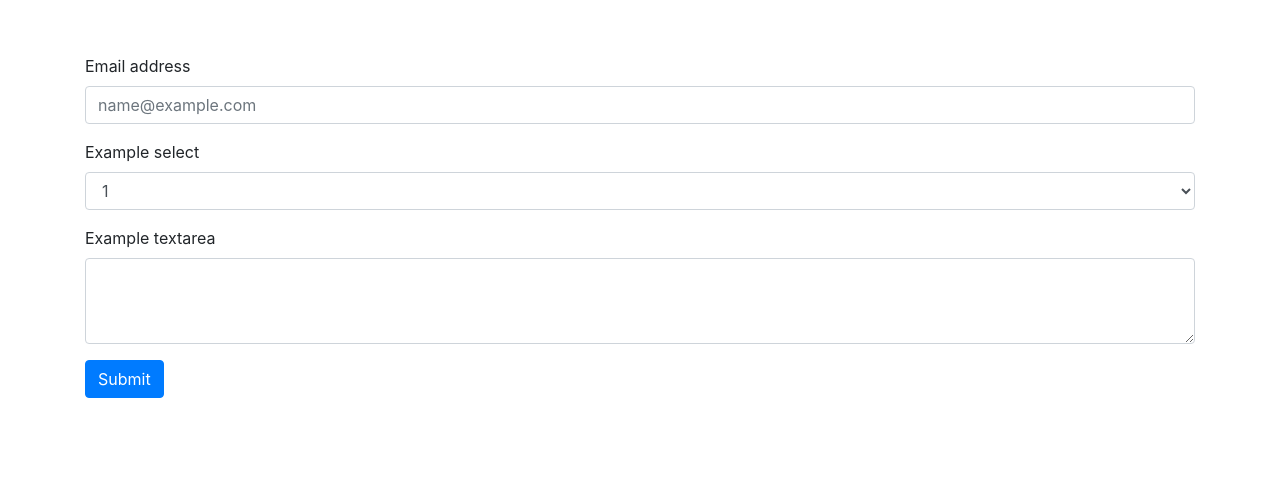
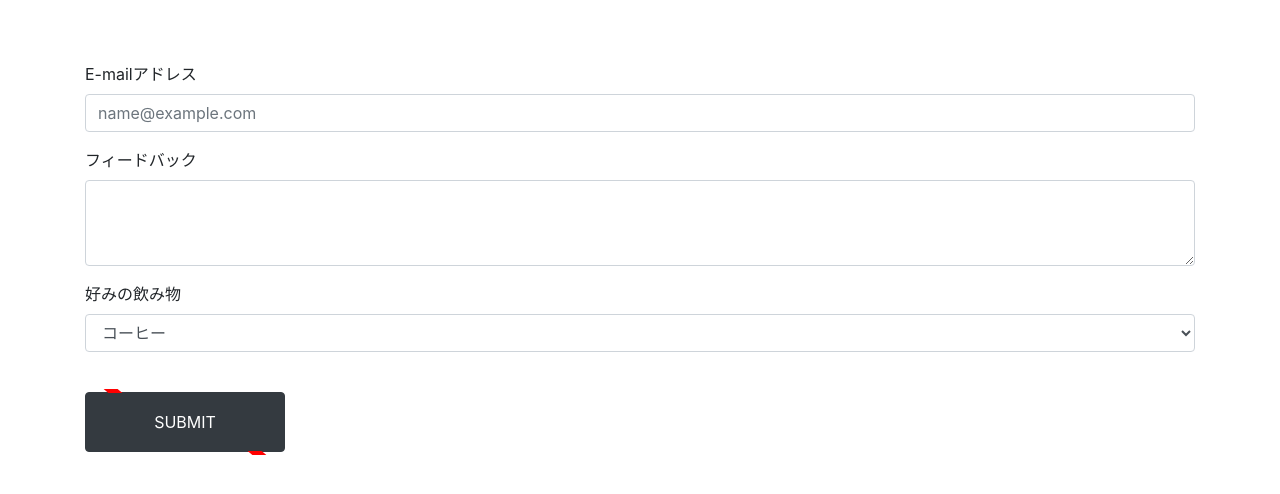
Before and after one commit to SotaTsurushima/NewPortfolio, a plain HTML site: page index.html in a window 1280 px wide. Shown: the part 1804-2298 px from the top of the page. Before the commit the page ends 2272 px from the top, so only its background shows below. Drawn offline with nearby package versions, Linux system fonts and the light colour scheme.

Commit message:
Add files via upload

```diff
--- a/index.html
+++ b/index.html
@@ -22,11 +22,9 @@
                   <li class="nav-item">
                   <a class="nav-link active" aria-current="page" href="#">Home</a>
                   </li>
-              <li class="nav-item">
-                <a class="nav-link" href="#">Link</a>
-              </li>
+                  <li class="nav-item"><a class="nav-link active" href="#information">information</a></li>
+                  <li class="nav-item"><a class="nav-link active" href="#goodpoint">良いところ</a></li>
                   </ul>
-
               </div>
             </div>
             </nav>
@@ -35,7 +33,7 @@
     <h1 class="subject">ぼっちカフェ巡り~in 東京~</h1>
     <h2 class="topic">スコーンが安くて美味しい渋谷のカフェ 『人間関係 ~cafe de copain~』</h2>
 
-    <h4>基本情報</h4>
+    <h4 id=information>基本情報</h4>
     <ul>
       <li><span class="coloring info">営業時間:</span>9:00-23:00</li>
       <li><span class="coloring info">距離:</span>駅から徒歩約5分</li>
@@ -48,8 +46,8 @@
       <li><span class="coloring info">混み具合※時間帯によって違うかも:</span>なかなか空いてました。レジだけ忙しそうだった。</li>
       <li><span class="coloring info">住所:</span> 東京都渋谷区宇田川町16-12</li>
     </ul>
-    <h4>良いところ</h4>
-    <ul>
+    <h4 id = goodpoint>良いところ</h4>
+    <ul class="mb-4">
       <li class="info">お店の雰囲気がお洒落</li>
       <li class="info">スコーンが１つ120円, コーヒーが230円から、ランチセットが580円からと、ぜーんぶ安い</li>
       <li class="info">読書したり、NETFLIXを見てたんですが、店内のざわざわが快適でちょうど良かった。</li>
@@ -57,36 +55,31 @@
     <div class="container">
       <ul class="introduction">
         <img class="profile" src="img/IMG_0927.PNG" alt="Sota Tsurushima">
-        <li>私は鶴島颯太です。</li>
-        <li>最近の投稿</li>
-        <li>カテゴリー</li>
+        <a class="twitter-timeline" data-lang="ja" data-width="520" data-height="220" data-theme="dark" href="https://twitter.com/Souta3519?ref_src=twsrc%5Etfw">Tweets by Souta3519</a> <script async src="https://platform.twitter.com/widgets.js" charset="utf-8"></script>
       </ul>
+
       <iframe src="https://www.google.com/maps/embed?pb=!1m18!1m12!1m3!1d3241.6432551950697!2d139.69668641525826!3d35.66116008019895!2m3!1f0!2f0!3f0!3m2!1i1024!2i768!4f13.1!3m3!1m2!1s0x60188ca854f6a1ef%3A0x7df1c06f6622b079!2z5Lq66ZaT6Zai5L-C77yIY2FmZSBkZSBjb3BhaW7vvIk!5e0!3m2!1sja!2sjp!4v1603699735956!5m2!1sja!2sjp" width="600" height="450" frameborder="0" style="border:0;" allowfullscreen="" aria-hidden="false" tabindex="0"></iframe>
     </div>
-
-
 
     <footer>
       <form>
         <div class="form-group">
-          <label for="exampleFormControlInput1">Email address</label>
+          <label for="exampleFormControlInput1">E-mailアドレス </label>
           <input type="email" class="form-control" id="exampleFormControlInput1" placeholder="name@example.com">
         </div>
         <div class="form-group">
-          <label for="exampleFormControlSelect1">Example select</label>
-          <select class="form-control" id="exampleFormControlSelect1">
-            <option>1</option>
-            <option>2</option>
-            <option>3</option>
-            <option>4</option>
-            <option>5</option>
+          <label for="exampleFormControlTextarea1">フィードバック</label>
+          <textarea class="form-control" id="exampleFormControlTextarea1" rows="3"></textarea>
+        </div>
+        <div class="form-group">
+          <label for="select">好みの飲み物</label>
+          <select class="form-control"  name="favorite drink" id="select">
+            <option>コーヒー</option>
+            <option>アイスティー</option>
+            <option>アールグレイティー</option>
           </select>
         </div>
-        <div class="form-group">
-          <label for="exampleFormControlTextarea1">Example textarea</label>
-          <textarea class="form-control" id="exampleFormControlTextarea1" rows="3"></textarea>
-        </div>
-        <button type="submit" class="btn btn-primary">Submit</button>
+        <button type="submit" class="btn btn-dark mt-4">Submit</button>
       </form>
 
     </footer>
--- a/stylesheet.css
+++ b/stylesheet.css
@@ -50,7 +50,51 @@ iframe {
   list-style: none;
 }
 
+.twitter-timeline {
+  margin-left: 270px;
+}
+
 .container {
-  background-color: white;
   padding-bottom: 70px;
 }
+
+
+.btn {
+  width: 200px;
+  height: 60px;
+  background: none;
+  border: solid 4px;
+  font-weight: 700;
+  text-transform: uppercase;
+  cursor: pointer;
+  font-size: 16px;
+  position: relative;
+}
+
+.btn::before, .btn::after{
+  content: "";
+  position: absolute;
+  width: 14px;
+  height: 4px;
+  background-color: red;
+  transform: skewX(50deg);
+  transition: .4s linear;
+}
+
+.btn::before {
+  top: -4px;
+  left: 10%;
+}
+
+.btn::after {
+  bottom: -4px;
+  right: 10%;
+}
+
+.btn:hover::before {
+  left: 80%;
+}
+
+.btn:hover::after {
+  right: 80%;
+}
```
Lines whose indentation alone changed are shown as unchanged.
